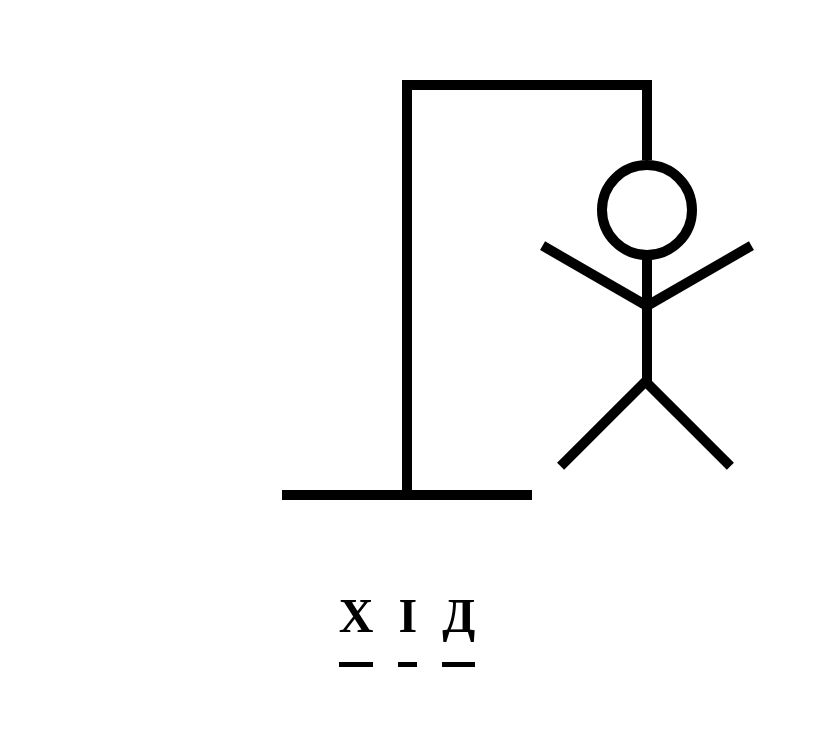
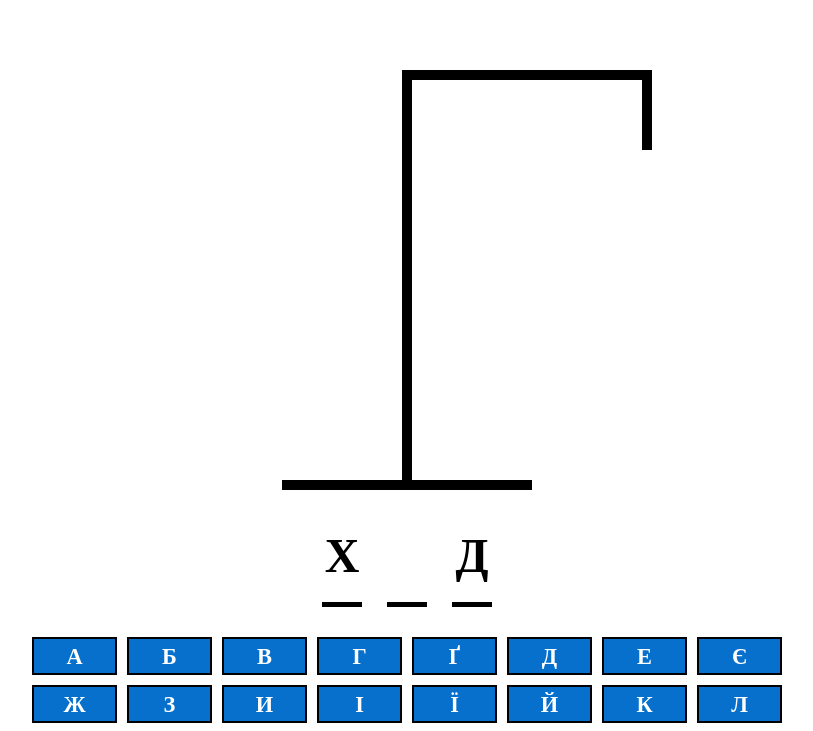
Before and after one commit to Noctuarn/hangman, a React (Vite) app: page / in a window 1280 px wide. Shown: the top 731 px of the page, without its empty margins (233-1046 px from the left). Built offline with nearby package versions, Linux system fonts and the light colour scheme.

Commit message:
create modal and add functionality

```diff
--- a/index.html
+++ b/index.html
@@ -2,7 +2,7 @@
 <html lang="en">
   <head>
     <meta charset="UTF-8" />
-    <link rel="icon" type="image/svg+xml" href="/vite.svg" />
+    <link rel="icon" type="image/svg+xml" href="https://cdn3.iconfinder.com/data/icons/brain-games/1042/Hangman-Game.png" />
     <meta name="viewport" content="width=device-width, initial-scale=1.0" />
     <title>Hangman</title>
   </head>
--- a/src/App.tsx
+++ b/src/App.tsx
@@ -1,20 +1,46 @@
-import React, {useState} from "react";
+import React, { useState, useEffect, useCallback } from "react";
 
 import Hangman from "./components/Hangman";
 import MainWord from "./components/MainWord";
 import Keyboard from "./components/Keyboard";
+import Modal from "./components/Modal";
 
-import words from "./data/words.json"
+import words from "./data/words.json";
 
 const App: React.FC = () => {
+  const [wordToGuess, setWordToGuess] = useState<string>(
+    words[Math.floor(Math.random() * words.length)].toUpperCase()
+  );
+  const [guessedLetters, setGuessedLetters] = useState<string[]>([]);
+  const [isGameOver, setIsGameOver] = useState<boolean>(false);
+  const [isWin, setIsWin] = useState<boolean>(false);
 
-  const [wordToGuess, setWordToGuess] = useState<string>(words[Math.floor(Math.random() * words.length)].toUpperCase());
+  const incorrectLetters = guessedLetters.filter((letter) => {
+    return !wordToGuess.substring(1, wordToGuess.length - 1).includes(letter);
+  });
+
+
+  useEffect(() => {
+      if(incorrectLetters.length > 5){
+        setIsGameOver(prev => !prev)
+      }
+  }, [guessedLetters])
+
+  const addGuessedLetter = useCallback(
+    (letter: string) => {
+      if (guessedLetters.includes(letter)) return;
+
+      setGuessedLetters((currentLetter) => [...currentLetter, letter]);
+    },
+    [guessedLetters]
+  );
 
   return (
     <div className="app">
-      <Hangman />
-      <MainWord wordToGuess={wordToGuess}/>
-      <Keyboard/>
+      <Hangman numberOfGuesses={incorrectLetters.length} />
+      <MainWord guessedLetters={guessedLetters} wordToGuess={wordToGuess} />
+      <Keyboard incorrectLetters = {incorrectLetters} addGuessedLetter={addGuessedLetter} />
+      {isGameOver && <Modal wordToGuess = {wordToGuess}/>}
     </div>
   );
 };
--- a/src/components/Hangman.tsx
+++ b/src/components/Hangman.tsx
@@ -1,15 +1,22 @@
 import React from "react";
 
-const Hangman: React.FC = () => {
+const HEAD = <div className="hangman-head"></div>;
+const BODY = <div className="hangman-body"></div>;
+const LEFT_ARM = <div className="hangman-left-arm"></div>;
+const RIGHT_ARM = <div className="hangman-right-arm"></div>;
+const LEFT_LEG = <div className="hangman-left-leg"></div>;
+const RIGHT_LEG = <div className="hangman-right-leg"></div>;
+
+const BODY_PARTS = [HEAD, BODY, LEFT_ARM, RIGHT_ARM, LEFT_LEG, RIGHT_LEG];
+
+type HangmanProps = {
+  numberOfGuesses: number;
+};
+
+const Hangman: React.FC<HangmanProps> = ({ numberOfGuesses }) => {
   return (
     <div className="hangman">
-
-      <div className="hangman-head"></div>
-      <div className="hangman-body"></div>
-      <div className="hangman-left-arm"></div>
-      <div className="hangman-right-arm"></div>
-      <div className="hangman-left-leg"></div>
-      <div className="hangman-right-leg"></div>
+      {BODY_PARTS.slice(0, numberOfGuesses)}
 
       <div className="hangman-rope"></div>
       <div className="hangman-outcrop"></div>
--- a/src/components/Keyboard.tsx
+++ b/src/components/Keyboard.tsx
@@ -1,17 +1,37 @@
-import React from 'react'
+import React from "react";
 
-import { Keys } from '../data/keys'
+import { Keys } from "../data/keys";
 
-const Keyboard = () => {
+type KeyboardProps = {
+  addGuessedLetter: (letter: string) => void;
+  incorrectLetters: string[];
+};
+
+const Keyboard: React.FC<KeyboardProps> = ({
+  addGuessedLetter,
+  incorrectLetters,
+}) => {
   return (
-    <div className='keyboard'>
-        {Keys.map((key, index) => {
-            return (
-                <button key={index + "btn"} className='keyboard-btn'>{key}</button>
-            )
-        })}
+    <div className="keyboard">
+      {Keys.map((key, index) => {
+        return (
+          <button
+            onClick={() => {
+              addGuessedLetter(key.toUpperCase());
+            }}
+            key={index + "btn"}
+            className={`keyboard-btn ${
+              incorrectLetters.includes(key.toUpperCase())
+                ? "keyboard-btn-incorrect"
+                : "keyboard-btn-correct"
+            }`}
+          >
+            {key}
+          </button>
+        );
+      })}
     </div>
-  )
-}
+  );
+};
 
-export default Keyboard
+export default Keyboard;
--- a/src/components/MainWord.tsx
+++ b/src/components/MainWord.tsx
@@ -1,16 +1,17 @@
 import React from 'react'
 
 type MainWordProps = {
-    wordToGuess: string
+    wordToGuess: string,
+    guessedLetters: string[]
 }
 
 
-const MainWord : React.FC<MainWordProps> = ({wordToGuess}) => {
+const MainWord : React.FC<MainWordProps> = ({wordToGuess, guessedLetters}) => {
   return (
     <div className='main-word'>
       {wordToGuess.split("").map((letter, index) => {
         return (
-            <div key={index + "letter"} className='main-word-letter'>
+            <div key={index + "letter"} className={`main-word-letter ${!guessedLetters.includes(letter) && "hidden"}`}>
                 {letter}
             </div>
         )
--- /dev/null
+++ b/src/components/Modal.tsx
@@ -0,0 +1,26 @@
+import React from "react";
+
+type ModalProps = {
+  wordToGuess: string;
+};
+
+const Modal: React.FC<ModalProps> = ({ wordToGuess }) => {
+  return (
+    <div className="modal">
+      <div className="modal-container">
+        <div className="modal-victory">
+          <h1>Ура, ви перемогли🎉</h1>
+          <p>Ви здогадалися з 10 спроб</p>
+        </div>
+
+        <h2>
+          Загадане слово - <span className="modal-word">{wordToGuess} </span>{" "}
+        </h2>
+
+        <button className="modal-btn">Спробувати знову</button>
+      </div>
+    </div>
+  );
+};
+
+export default Modal;
--- a/src/index.scss
+++ b/src/index.scss
@@ -12,9 +12,10 @@
 .app {
   display: flex;
   flex-direction: column;
-  padding: 10px 15px;
+  padding: 0px 15px 50px;
   align-items: center;
-  gap: 80px;
+  gap: 30px;
+  position: relative;
 }
 
 .hangman {
@@ -22,7 +23,7 @@
 
   & div {
     background-color: black;
-    transition: all .4s;
+    transition: all 0.4s;
   }
 
   &-basis {
@@ -62,7 +63,7 @@
     top: 150px;
     right: -165px;
 
-    &.inactive{
+    &.inactive {
       width: 0px;
       height: 0px;
       border: none;
@@ -76,7 +77,7 @@
     top: 245px;
     right: -120px;
 
-    &.inactive{
+    &.inactive {
       height: 0px;
     }
   }
@@ -89,7 +90,7 @@
     width: 120px;
     position: absolute;
 
-    &.inactive{
+    &.inactive {
       width: 0px;
     }
   }
@@ -123,41 +124,116 @@
   }
 }
 
-
-.main-word{
+.main-word {
   display: flex;
   gap: 25px;
   align-items: center;
 
-  &-letter{
+  &-letter {
     font-size: 3rem;
     font-weight: 700;
     padding-bottom: 10px;
+    display: grid;
+    place-items: center;
+    width: 40px;
     border-bottom: 5px solid black;
+
+    &.hidden:not(:first-child, :last-child) {
+      color: transparent;
+      user-select: none;
+    }
   }
 }
 
-.keyboard{
+.keyboard {
   display: grid;
   width: 60%;
   grid-template-columns: repeat(auto-fill, minmax(75px, 1fr));
   grid-template-rows: auto;
   gap: 10px;
 
-  &-btn{
+  &-btn {
     cursor: pointer;
+    font-weight: 700;
     font-size: 1.4rem;
     text-transform: uppercase;
     color: black;
     border: 2px solid black;
     background: none;
-    transition: all .2s;
+    transition: all 0.2s;
 
-    @media (min-width: 768px){
-      &:hover{
+    @media (min-width: 768px) {
+      &:hover {
         background-color: #0770cc;
         color: white;
       }
     }
+
+    &-correct{
+      background-color: #0770cc;
+      color: white;
+    }
+
+    &-incorrect,
+    &-incorrect:hover{
+      background-color: red;
+      color: white;
+    }
+
   }
 }
+
+
+.modal{
+
+  display: flex;
+  flex-direction: column;
+  align-items: center;
+  justify-content: center;
+
+  width: 100%;
+  height: 100%;
+  position: fixed;
+  background-color: rgba(0, 0, 0, 0.689);
+
+  &-container{
+    background-color: white;
+    width: 80%;
+    height: 50%;
+    min-height: 300px;
+    border-radius: 20px;
+    padding: 40px;
+
+    display: flex;
+    flex-direction: column;
+    align-items: center;
+    gap: 20px;
+  }
+
+  &-btn{
+    background-color: #0770cc;
+    color: white;
+    padding: 15px;
+    border-radius: 15px;
+    font-size: 1.2rem;
+    border: none;
+    cursor: pointer;
+
+    @media (min-width: 768px){
+      &:hover{
+        filter: brightness(.9);
+      }
+    }
+  }
+
+  &-word{
+    font-weight: 700;
+    font-size: 1.8rem;
+  }
+
+  &-victory{
+    display: flex;
+    flex-direction: column;
+    align-items: center;
+  }
+}
```
